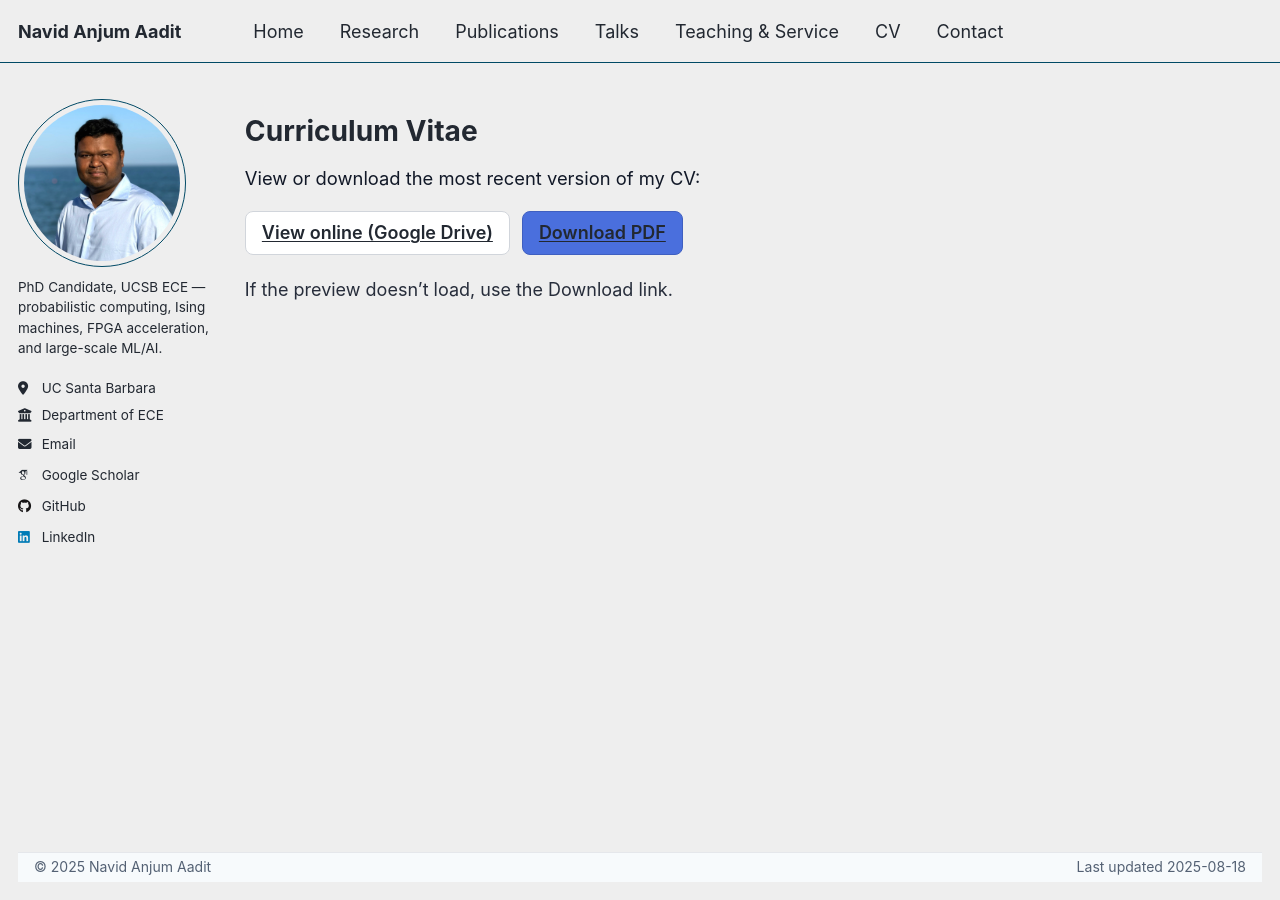
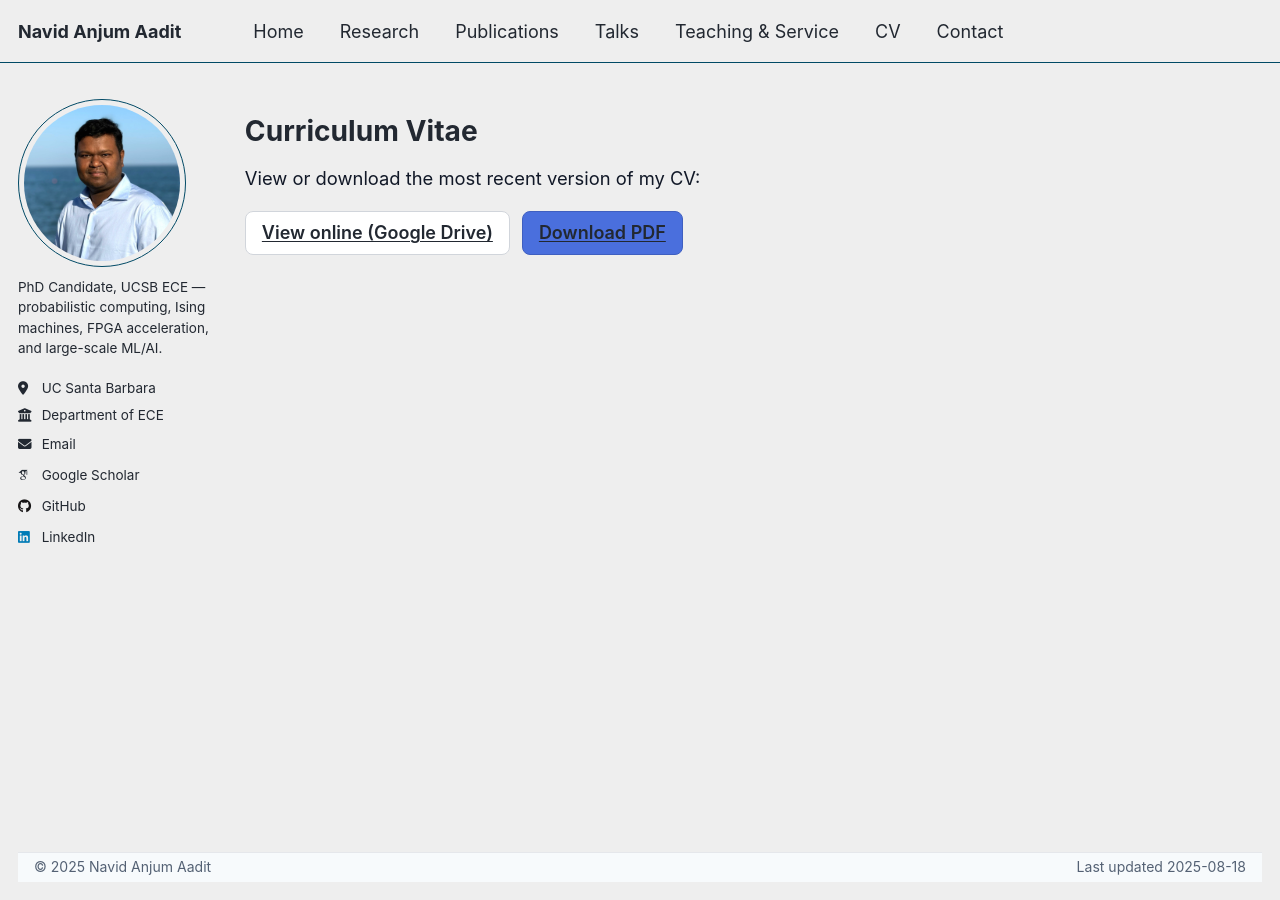
Before and after one commit to navidaadit/navidaadit.github.io, a Jekyll site: the page built from _pages/cv.md, in a window 1280 px wide. Built offline with Jekyll 4.4.1, drawn with Linux system fonts in a browser that asks for light colours; some web fonts are replaced.

Commit message:
Update cv.md

```diff
--- a/_pages/cv.md
+++ b/_pages/cv.md
@@ -72,5 +72,3 @@ author_profile: true
      Download PDF
   </a>
 </div>
-
-<p class="small-note">If the preview doesn’t load, use the Download link.</p>
```
